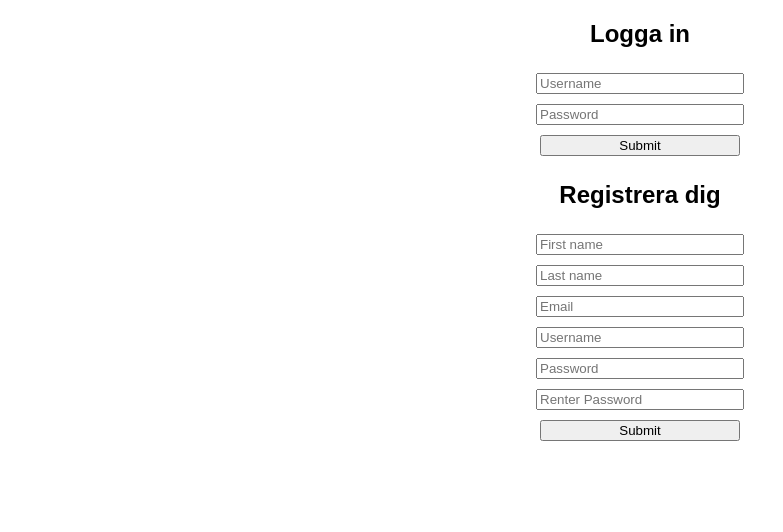
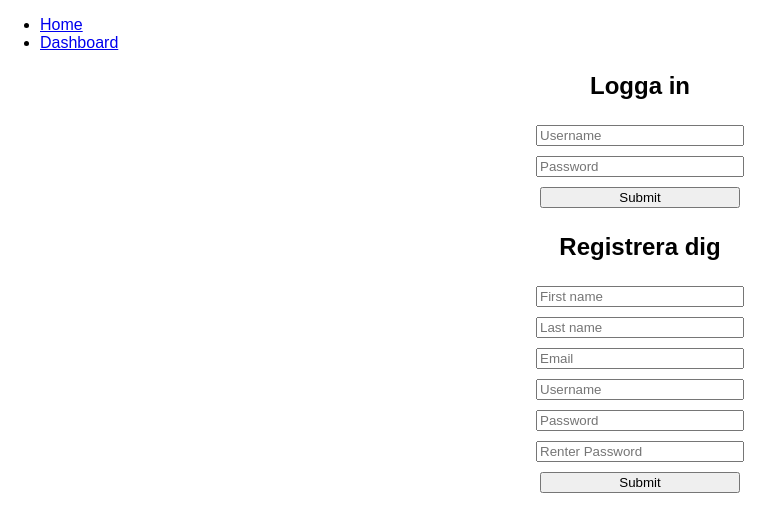
Before and after one commit to Oscmage/tournament-page, a React (Create React App) app in the folder frontend/: page / in a window 1280 px wide. Shown: the top 532 px of the page, without its empty margins (0-783 px from the left). Built offline with nearby package versions, Linux system fonts and the light colour scheme.

Commit message:
Update with routing and some css.

```diff
--- a/frontend/src/App.tsx
+++ b/frontend/src/App.tsx
@@ -1,16 +1,29 @@
 import "./App.css";
 import "./css/Main.css";
 import * as React from "react";
-import { LoginContainer } from "./containerComponents/Login";
-import { RegisterContainer } from "./containerComponents/Register";
+import FirstPage from "./presentationComponents/FirstPage";
+import { BrowserRouter as Router, Route, Link } from "react-router-dom";
+import Dashboard from "./presentationComponents/Dashboard";
 
 class App extends React.Component {
   public render() {
     return (
-      <div className="App">
-        <LoginContainer />
-        <RegisterContainer />
-      </div>
+      <Router>
+        <div>
+          <div className="Menu">
+            <ul>
+              <li>
+                <Link to="/">Home</Link>
+              </li>
+              <li>
+                <Link to="/dashboard">Dashboard</Link>
+              </li>
+            </ul>
+          </div>
+          <Route exact path="/" component={FirstPage} />
+          <Route path="/dashboard" component={Dashboard} />
+        </div>
+      </Router>
     );
   }
 }
--- a/frontend/src/actions/User.tsx
+++ b/frontend/src/actions/User.tsx
@@ -68,14 +68,13 @@ export function login(username: string, password: string) {
     return fetch("/users/authenticate", requestOptions)
       .then(handleResponse)
       .then(user => {
-        dispatch(loginSuccesful(user));
         // login successful if there's a jwt token in the response
         if (user.token) {
           // store user details and jwt token in local storage to keep user logged in between page refreshes
           localStorage.setItem("user", JSON.stringify(user));
         }
-
-        return user;
+        dispatch(loginSuccesful(user));
+        return Promise.resolve(true);
       });
   };
 }
@@ -112,7 +111,7 @@ function handleResponse(response: any) {
     if (!response.ok) {
       if (response.status === 401) {
         // auto logout if 401 response returned from api
-        // TODO (LOGOUT)
+        logout();
         location.reload(true);
       }
 
--- a/frontend/src/containerComponents/Login.tsx
+++ b/frontend/src/containerComponents/Login.tsx
@@ -3,8 +3,8 @@ import { login, logout } from "./../actions/User";
 import Login from "./../presentationComponents/Login";
 
 const mapDispatchToProps = (dispatch: any) => ({
-  onLogin: (username: string, password: string) => {
-    dispatch(login(username, password));
+  onLogin: (username: string, password: string): Promise<boolean> => {
+    return dispatch(login(username, password));
   },
   onLogout: () => {
     dispatch(logout());
--- a/frontend/src/css/Main.css
+++ b/frontend/src/css/Main.css
@@ -8,3 +8,11 @@ input {
   width: 200px;
   margin: 5px;
 }
+
+h2 {
+  text-align: center;
+}
+
+p {
+  text-align: center;
+}
--- a/frontend/src/presentationComponents/Login.tsx
+++ b/frontend/src/presentationComponents/Login.tsx
@@ -1,45 +1,46 @@
 import * as React from "react";
 import LoginForm from "./LoginForm";
+import { Redirect, withRouter } from "react-router-dom";
 import { IUser } from "../interface/State";
 import "../css/Login.css";
 
 class Login extends React.Component<
   {
-    onLogin: (username: string, password: string) => void;
+    onLogin: (username: string, password: string) => Promise<boolean>;
     onLogout: () => void;
     loggedIn: boolean;
     user: IUser;
   },
-  {}
+  { redirect: boolean }
 > {
+  public constructor(props: any) {
+    super(props);
+    this.state = {
+      redirect: false
+    };
+  }
+
   public render() {
-    const { loggedIn, onLogout, onLogin, user } = this.props;
-    if (loggedIn) {
-      if (user) {
-        return (
-          <div className="Login">
-            <p>
-              Welcome {user.firstName} {user.lastName} or should I call you{" "}
-              {user.username}. You have user id {user.id} and token: {user.jwt}
-            </p>
-            <button onClick={onLogout}>Logout</button>
-          </div>
-        );
-      } else {
-        return (
-          <div className="Login">
-            <button onClick={onLogout}>Logout</button>
-          </div>
-        );
-      }
-    } else {
-      return (
-        <div className="Login">
-          <LoginForm onLogin={onLogin} />
-        </div>
-      );
+    const { redirect } = this.state;
+
+    if (redirect) {
+      return <Redirect to="/dashboard" />;
     }
+
+    return (
+      <div className="Login">
+        <LoginForm onLogin={this.onLogin} />
+      </div>
+    );
   }
+
+  private onLogin = (username: string, password: string): any => {
+    return this.props.onLogin(username, password).then(() => {
+      this.setState({
+        redirect: true
+      });
+    });
+  };
 }
 
-export default Login;
+export default withRouter(Login);
--- a/frontend/src/presentationComponents/LoginForm.tsx
+++ b/frontend/src/presentationComponents/LoginForm.tsx
@@ -1,22 +1,27 @@
 import * as React from "react";
 
 class LoginForm extends React.Component<
-  { onLogin: (username: string, password: string) => void },
-  { username: string; password: string }
+  { onLogin: (username: string, password: string) => any },
+  {
+    username: string;
+    password: string;
+    errorMsg: string | undefined;
+  }
 > {
   public constructor(props: any) {
     super(props);
     this.state = {
       username: "",
-      password: ""
+      password: "",
+      errorMsg: undefined
     };
   }
 
   public render() {
-    return (
-      <div className="LoginForm">
-        <h2>Logga in</h2>
-        <form onSubmit={this.onLogin}>
+    const { errorMsg } = this.state;
+
+    const form = (
+      <form onFocus={this.resetError} onSubmit={this.onLogin}>
         <input
           placeholder="Username"
           value={this.state.username}
@@ -33,13 +38,31 @@ class LoginForm extends React.Component<
         />
         <input type="submit" value="Submit" />
       </form>
+    );
+
+    const error = errorMsg ? <p>{errorMsg}</p> : "";
+
+    return (
+      <div className="LoginForm">
+        <h2>Logga in</h2>
+        {form}
+        {error}
       </div>
     );
   }
 
   private onLogin = (event: React.FormEvent<HTMLFormElement>) => {
     event.preventDefault();
-    this.props.onLogin(this.state.username, this.state.password);
+
+    this.props
+      .onLogin(this.state.username, this.state.password)
+      .catch((err: any) => {
+        this.setState({ ...this.state, errorMsg: err });
+      });
+  };
+
+  private resetError = () => {
+    this.setState({ ...this.state, errorMsg: undefined });
   };
 
   private updateUsername = (event: React.ChangeEvent<HTMLInputElement>) => {
```
Also changed, not shown: 1 other file (tests, documents, lock files or other folders). Lines whose indentation alone changed are shown as unchanged.
